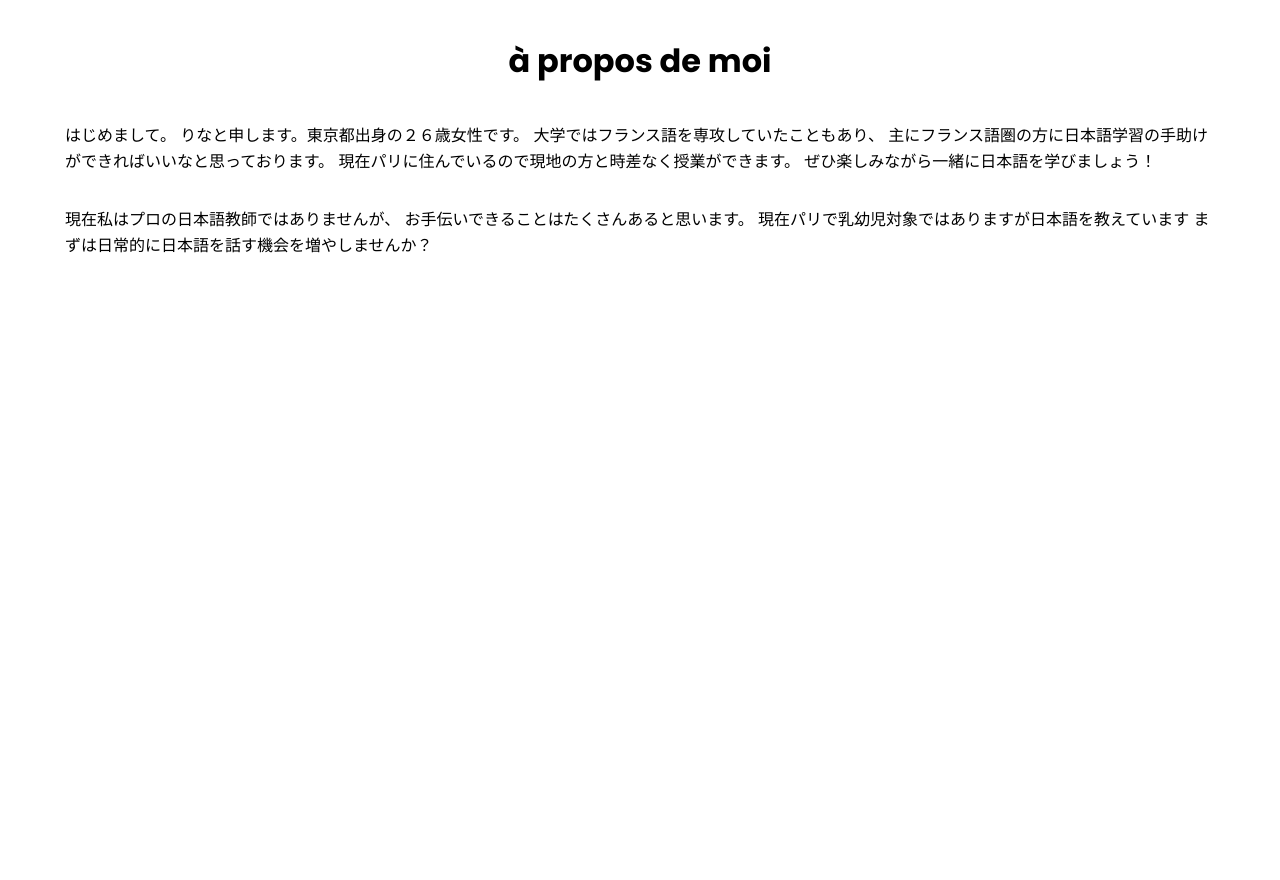
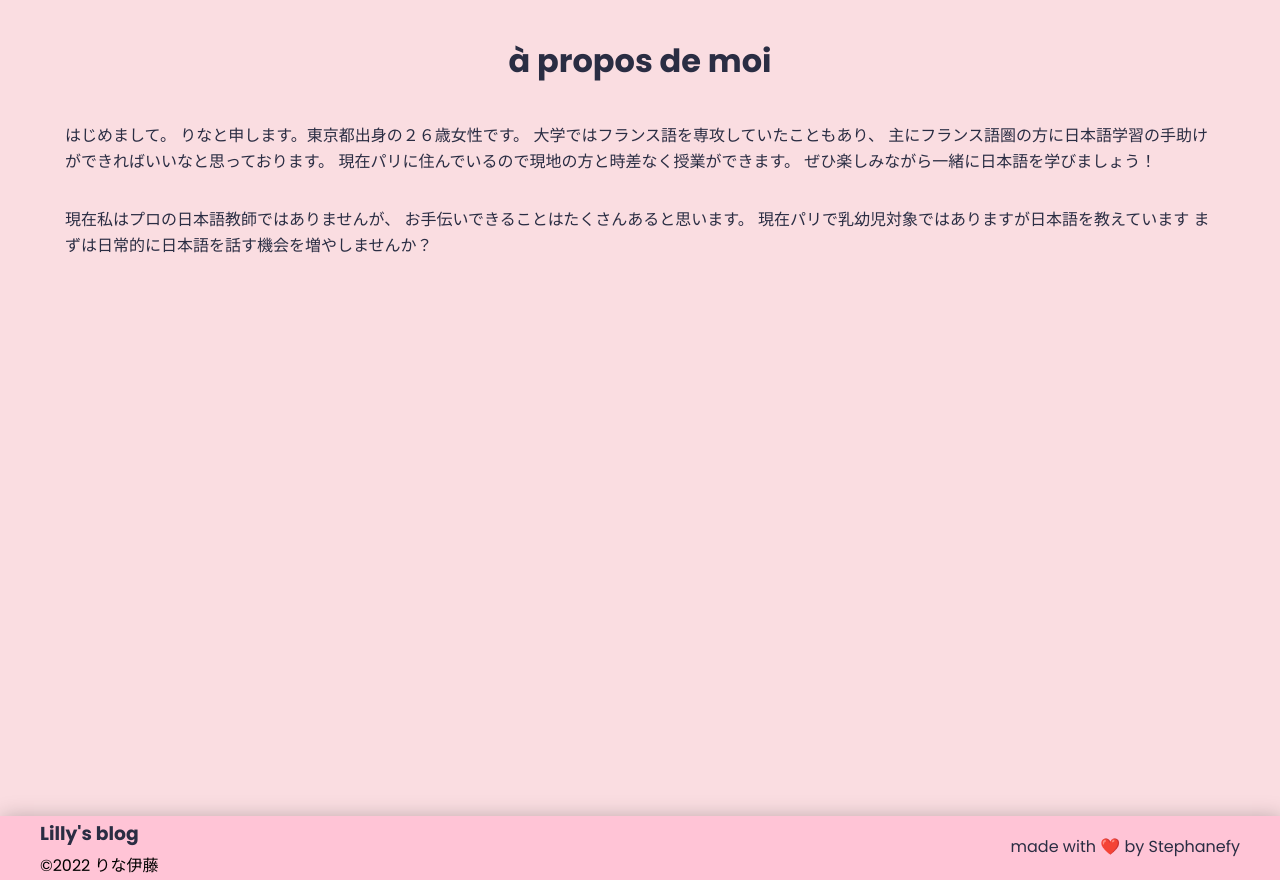
Before and after one commit to Stephanefy/r-s-blog, a Next.js app in the folder web/: page /about in a window 1280 px wide. Shown: the part 180-1060 px from the top of the page. Before the commit the page ends 996 px from the top, so only its background shows below. Built offline with nearby package versions, Linux system fonts and the light colour scheme.

Commit message:
feat: changed theme colors, added footer

```diff
--- /dev/null
+++ b/web/components/Footer.tsx
@@ -0,0 +1,29 @@
+import styles from '../styles/Footer.module.css'
+
+
+
+
+// const Inner = styled.div`
+//     display: flex;
+//     max-width: 1200px;
+//     justify-content: center;
+// `
+
+
+const Footer = () => {
+  return (
+    <footer className={styles.footerContainer}>
+        <div className={styles.footerInner}>
+            <div>
+                <h3 style={{margin: '0.2em 0'}}>Lilly's blog</h3>
+                <span className={styles.copyRight}>&copy;2022 りな伊藤</span>
+            </div>
+            <div>
+                <p>made with ❤️ by Stephanefy</p>
+            </div>
+        </div>
+    </footer>
+  )
+}
+
+export default Footer
--- a/web/package.json
+++ b/web/package.json
@@ -28,6 +28,7 @@
     "@netlify/plugin-nextjs": "^4.2.7",
     "@types/node": "^17.0.18",
     "@types/react": "^17.0.39",
+    "@types/styled-components": "^5.1.24",
     "eslint": "8.9.0",
     "eslint-config-next": "12.0.10",
     "typescript": "^4.5.5"
--- a/web/pages/_app.tsx
+++ b/web/pages/_app.tsx
@@ -1,11 +1,13 @@
 import { AppProps } from 'next/app'
 import Header from '@components/Header'
+import Footer from '@components/Footer'
 import '../styles/globals.css'
 
 function MyApp({ Component, pageProps }: AppProps) {
   return <>
         <Header/>
           <Component {...pageProps} />
+        <Footer/>
         </>
 }
 
--- a/web/pages/_document.tsx
+++ b/web/pages/_document.tsx
@@ -19,8 +19,7 @@ class MyDocument extends Document {
       return (
         <Html lang="jp">
           <Head>
-          <link href="https://fonts.googleapis.com/css2?family=Montserrat:wght@400;600;700&family=Noto+Sans+JP:wght@400;700&family=Poppins:wght@400;500;700&display=swap" rel="stylesheet"></link>
-
+          <link href="https://fonts.googleapis.com/css2?family=Montserrat:wght@400;600;700&family=Noto+Sans+JP:wght@100;300;400;700&family=Poppins:wght@400;500;700&display=swap" rel="stylesheet"></link>
           </Head>
           <body>
             <Main />
--- a/web/pages/posts/[slug].tsx
+++ b/web/pages/posts/[slug].tsx
@@ -182,7 +182,7 @@ const Post = ({ post }: InferGetStaticPropsType<typeof getStaticProps>) => {
     <div style={{position: 'relative'}}>
       <Article>
         <h1>{title}</h1>
-        <span>By {name}</span>
+        <AuthorName>By {name}</AuthorName>
         {categories && (
           <TagList>
             テーマ
@@ -275,7 +275,9 @@ export async function getStaticProps(context: GetStaticPropsContext) {
 
 export default Post
 
-
+const AuthorName = styled.span`
+  font-style: italic;
+`
 
 const likesListWrapper = styled.div`
   display: flex;
--- /dev/null
+++ b/web/styles/Footer.module.css
@@ -0,0 +1,17 @@
+.footerContainer {
+    height: 8vh;
+    background-color: #ffc4d6;
+    box-shadow: rgba(0, 0, 0, 0.275) 2px 2px 20px;
+}
+
+.footerInner {
+    display:flex;
+    align-items: center;
+    justify-content: space-between;
+    max-width: 1200px;
+    margin: auto;
+}
+
+.copyRight {
+    font-weight: 300;
+}
--- a/web/styles/globals.css
+++ b/web/styles/globals.css
@@ -3,7 +3,7 @@ body {
   padding: 0;
   margin: 0;
   font-family: 'Poppins', 'Noto Sans JP', sans-serif;
-  background-color: #fff;
+  background-color: #fadde1;
 }
 
 a {
@@ -14,3 +14,10 @@ a {
 * {
   box-sizing: border-box;
 }
+
+h1,
+h2,
+h3,
+p{
+  color: #2a2d43;
+}
```
Also changed, not shown: web/pages/index.tsx (+6 -2 lines), 2 other files (tests, documents, lock files or other folders).
